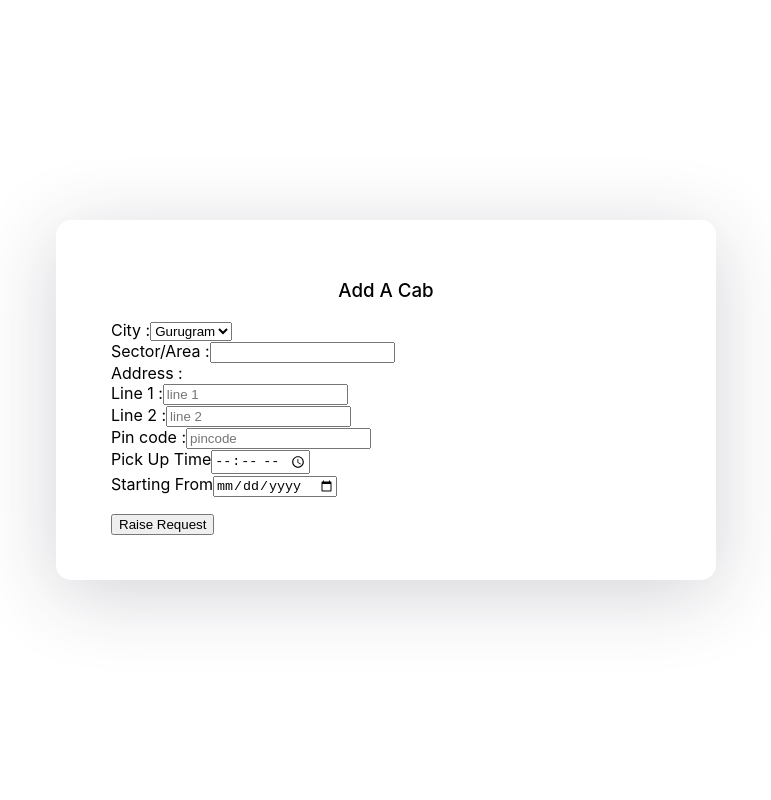
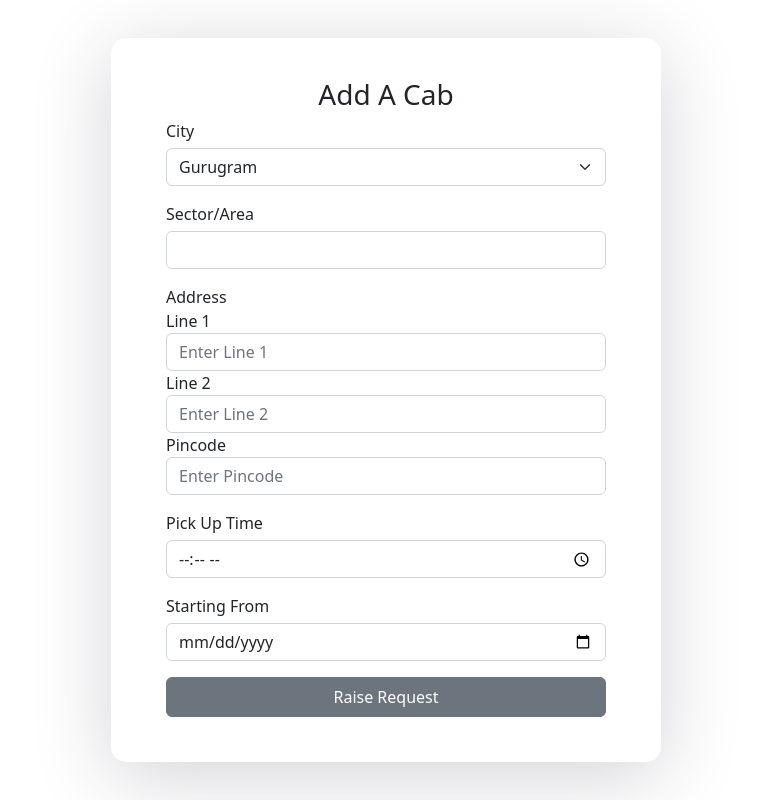
Before and after one commit to UI-GGN/CBP3-React-Rebels, a React (Create React App) app in the folder frontend/hatch-a-cab/: page / in a window 1280 px wide. Shown: the whole page, without its empty margins (254-1025 px from the left). Built offline with nearby package versions, Linux system fonts and the light colour scheme.

Commit message:
RR-2|[Dhruva/Riya]| Add Bootstrap and CSS Styles

```diff
--- a/frontend/hatch-a-cab/src/components/Button.js
+++ /dev/null
@@ -1,5 +0,0 @@
-function Button({ text }) {
-    return <button>{text}</button>
-  }
-
-  export default Button
--- a/frontend/hatch-a-cab/src/index.js
+++ b/frontend/hatch-a-cab/src/index.js
@@ -3,6 +3,7 @@ import ReactDOM from 'react-dom/client';
 import './index.scss';
 import App from './App';
 import reportWebVitals from './reportWebVitals';
+import 'bootstrap/dist/css/bootstrap.css';
 
 const root = ReactDOM.createRoot(document.getElementById('root'));
 root.render(
--- a/frontend/hatch-a-cab/src/pages/LandingPage.js
+++ b/frontend/hatch-a-cab/src/pages/LandingPage.js
@@ -1,5 +1,4 @@
 import React, { useState } from "react";
-import Button from "../components/Button";
 import "../styles/pages/LandingPage.scss"
 
 function LandingPage() {
@@ -33,80 +32,70 @@ function LandingPage() {
       <h3>Add A Cab</h3>
       <div className="align-items-center w-100">
         <form className="form" onSubmit={onSubmit}>
-          <div className="form-control">
-            <label>
-              City :
+          <div className="form-group field">
+            <label className="label">City</label>
             <select
                 name="city"
+                class="form-select"
                 value={values.city}
                 onChange={handleInputChange}
               >
                 <option value="Gurugram">Gurugram</option>
                 <option value="Delhi">Delhi</option>
             </select>
-            </label>
           </div>
-          <div className="form-control">
-            <label>
-              Sector/Area :
+          <div className="form-group field">
+            <label className="label">Sector/Area</label>
             <input
                 type="text"
                 name="area"
+                className="form-control"
                 value={values.area}
                 onChange={handleInputChange}
                 required
             />
-            </label>
           </div>
-          <div className="form-control">
-            <label>
-              Address :
-              <div className="form-control">
-                <label>
-                  Line 1 :
+          <div className="form-group field">
+            <label>Address</label>
+            <div>
+                <label className="sub-label">Line 1</label>
                 <input
                     type="text"
                     name="line1"
+                    className="form-control"
                     value={values.line1}
-                    placeholder="line 1"
+                    placeholder="Enter Line 1"
                     onChange={handleInputChange}
                     required
                 />
-                </label>
-              </div>
-              <div className="form-control">
-                <label>
-                  Line 2 :
+                <label className="sub-label">Line 2</label>
                 <input
                     type="text"
                     name="line2"
+                    className="form-control"
                     value={values.line2}
-                    placeholder="line 2"
+                    placeholder="Enter Line 2"
                     onChange={handleInputChange}
                     required
                 />
-                </label>
-              </div>
-              <div className="form-control">
-                <label>
-                  Pin code :
+                <label className="sub-label">Pincode</label>
                 <input
                     type="text"
                     name="pincode"
+                    className="form-control"
                     value={values.pincode}
-                    placeholder="pincode"
+                    placeholder="Enter Pincode"
                     onChange={handleInputChange}
                     required
                 />
-                </label>
                 </div>
-            </label>
           </div>
-          <div className="form-control">
-            <label>Pick Up Time</label>
+          <div className="form-group field">
+            <label className="label">Pick Up Time</label>
             <input
                 type="time"
                 name="pickupTime"
+                className="form-control"
                 value={values.pickupTime}
                 onChange={handleInputChange}
             />
@@ -121,7 +110,7 @@ function LandingPage() {
                 onChange={handleInputChange}
               />
           </div>
-          <Button className="submit-button" text={"Raise Request"} />
+          <button className="btn btn-secondary submit-button" type="submit">Raise Request</button>
         </form>
       </div>
     </div>
--- a/frontend/hatch-a-cab/src/styles/pages/LandingPage.scss
+++ b/frontend/hatch-a-cab/src/styles/pages/LandingPage.scss
@@ -20,9 +20,16 @@ h3 {
   padding: 40px 55px 45px 55px;
   border-radius: 15px;
 }
+.sub-field{
+    margin-left: 10px;
+    width: 50%;
+}
 
 .field {
     margin-bottom: 1rem;
+}
+.label {
+    padding-bottom: 5px;
 }
 
 .form {
@@ -32,6 +39,8 @@ h3 {
 }
 
 .submit-button {
-    background-color: #575cbe;
-    border-color: #575cbe;
+    background-color: #474747;
+    border-color: #474747;
+    width: 100%;
+    height: 40px;
 }
```
Also changed, not shown: 1 other file (tests, documents, lock files or other folders). Lines whose indentation alone changed are shown as unchanged.
